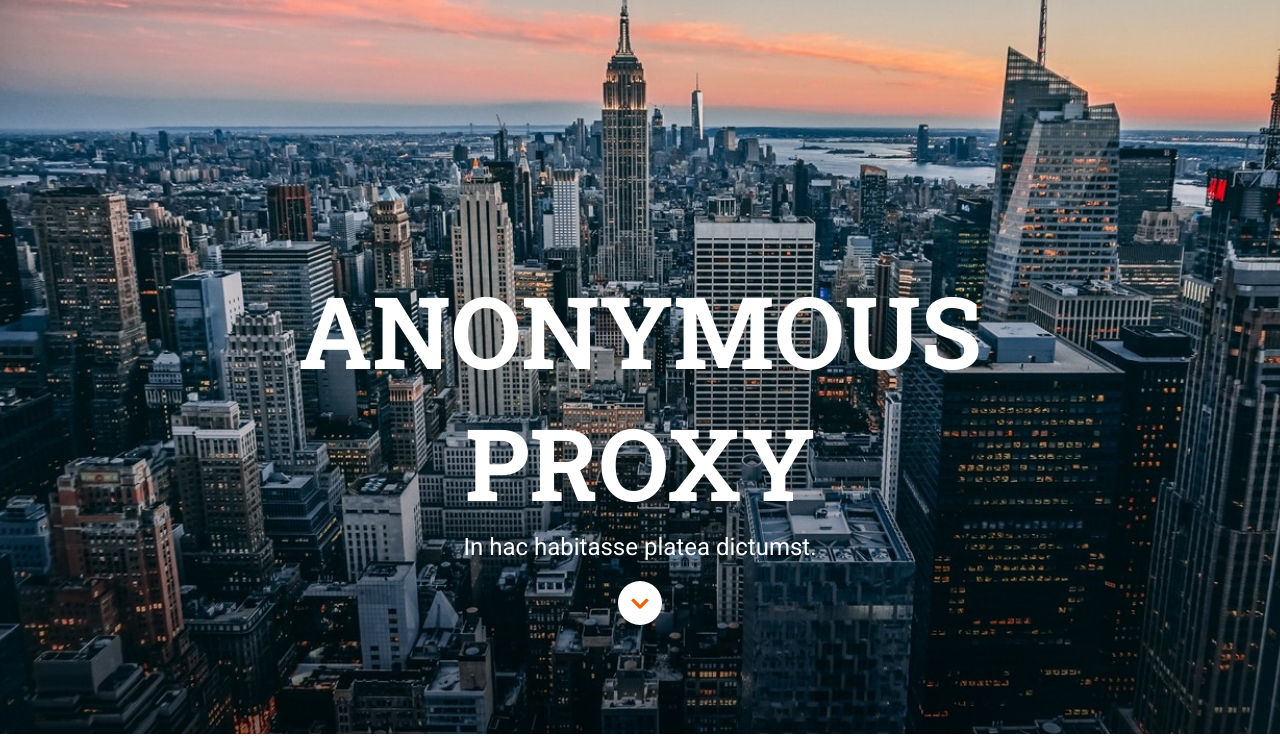
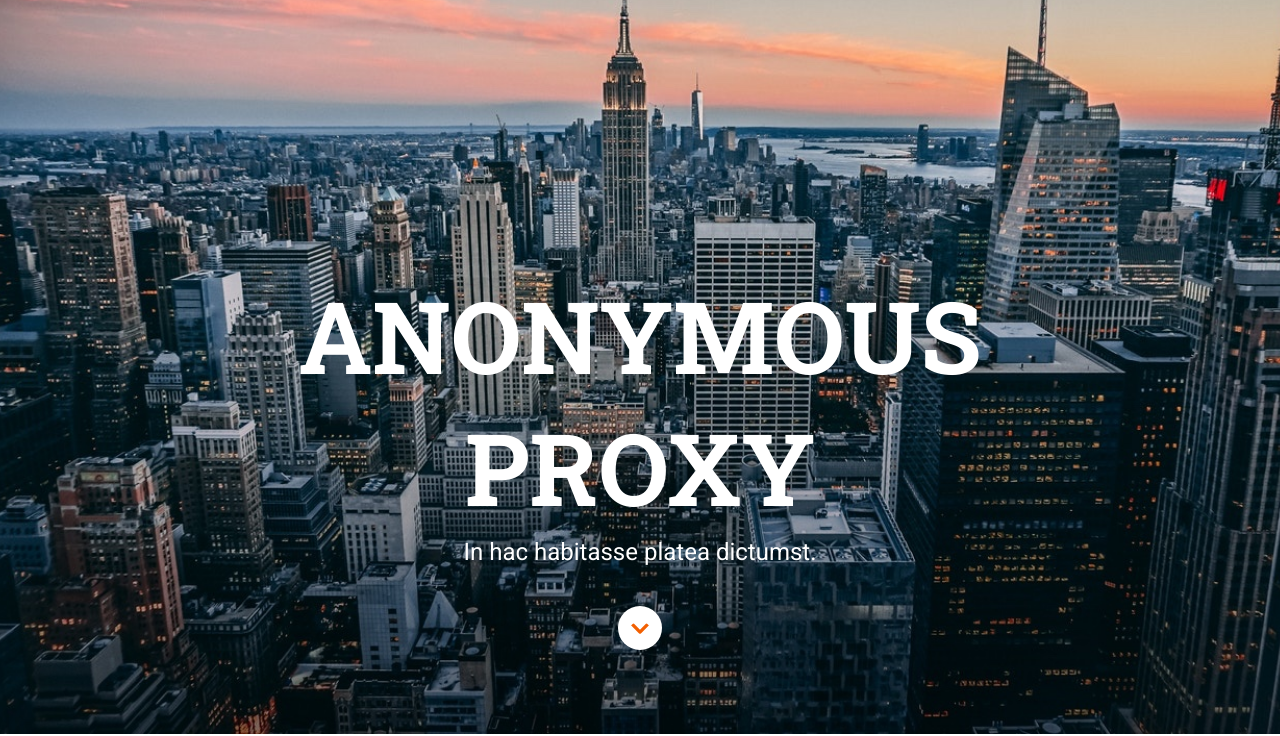
Before and after one commit to Adalab/modulo-1-evaluacion-final-maria-guerrero, a website: page src/html/index.html in a window 1280 px wide. Shown: the part 66-802 px from the top of the page. Drawn offline with nearby package versions, Linux system fonts and the light colour scheme; files that its build step writes are made by us from their sources; files whose address does not match are found by name.

Commit message:
add changes

```diff
--- a/src/scss/layout/_header.scss
+++ b/src/scss/layout/_header.scss
@@ -37,7 +37,7 @@
         padding-bottom: 120px;
     }
       @media (min-width: 1200px) {
-        padding-bottom: 180px;
+        padding-bottom: 170px;
       }
   }
   .iconoMenu {
@@ -55,6 +55,6 @@
         transform: translateY(-85px);
     }
       @media (min-width: 1200px) {
-        transform: translateY(-160px);
+        transform: translateY(-130px);
       }
   }
```
